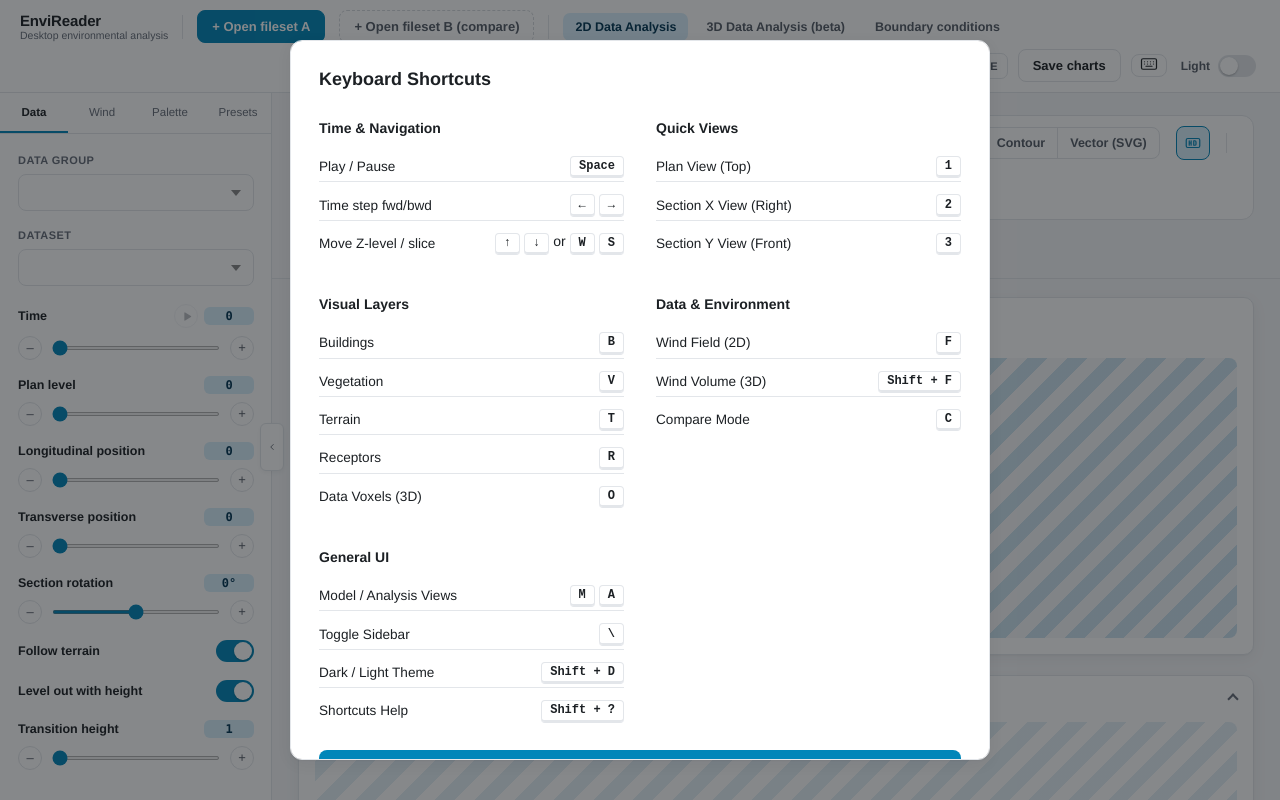
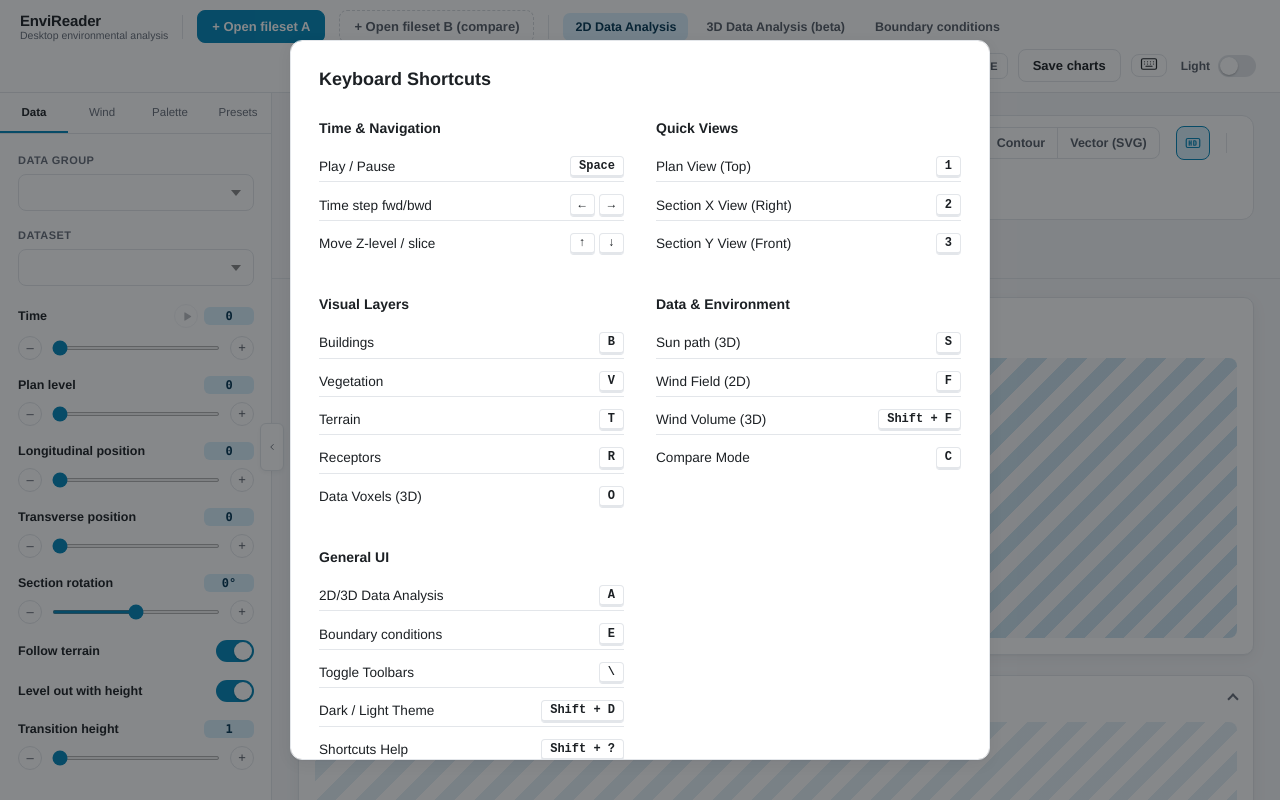
Before and after one commit to grazianoEnzoMarchesani/EnviReader, a React (Vite) app: page / in a window 1280 px wide. Both pictures are taken after a click on the button 1148 px from the left and 65 px from the top of the page. Built offline with nearby package versions, Linux system fonts and the light colour scheme.

Commit message:
shortcut fix

```diff
--- a/src/App.jsx
+++ b/src/App.jsx
@@ -55,9 +55,9 @@ function AppLayout() {
         }));
       }
       // Navigazione spaziale (Frecce Su / Giù oppure W / S)
-      else if (e.code === 'ArrowUp' || e.code === 'ArrowDown' || e.code === 'KeyW' || e.code === 'KeyS') {
+      else if (e.code === 'ArrowUp' || e.code === 'ArrowDown') {
         e.preventDefault();
-        const dir = (e.code === 'ArrowUp' || e.code === 'KeyW') ? 1 : -1;
+        const dir = (e.code === 'ArrowUp') ? 1 : -1;
         set((s) => {
           const dims = s.edxMeta?.dimensions;
           if (!dims) return {};
@@ -73,11 +73,15 @@ function AppLayout() {
       else if (e.code === 'KeyT') toggle('showTerrain');
       else if (e.code === 'KeyR') toggle('showReceptors');
       else if (e.code === 'KeyO') toggle('showDataVoxels');
+      // Sole (S)
+      else if (e.code === 'KeyS') toggle('sunPathEnabled');
       // Vento (F, Shift+F)
       else if (e.code === 'KeyF') toggle(e.shiftKey ? 'showWindVolume' : 'showWindField');
-      // Cambio vista (A, M)
-      else if (e.code === 'KeyA') set({ appView: 'analysis' });
-      else if (e.code === 'KeyM') set({ appView: 'model' });
+      // Cambio vista (A per ciclare 2D/3D, E per boundary)
+      else if (e.code === 'KeyA') {
+        set((s) => ({ appView: s.appView === 'analysis' ? 'model' : 'analysis' }));
+      }
+      else if (e.code === 'KeyE') set({ appView: 'boundary' });
       // Tema chiaro/scuro (Shift + D)
       else if (e.code === 'KeyD' && e.shiftKey) toggleTheme();
       // Comparazione (C)
--- a/src/components/ShortcutsModal.jsx
+++ b/src/components/ShortcutsModal.jsx
@@ -29,7 +29,7 @@ export default function ShortcutsModal() {
             </div>
             <div className="shortcut-row">
               <span className="shortcut-desc">{tr('shortcut_move_z')}</span>
-              <span className="shortcut-keys"><kbd className="shortcut-key">↑</kbd> <kbd className="shortcut-key">↓</kbd> {tr('shortcut_or')} <kbd className="shortcut-key">W</kbd> <kbd className="shortcut-key">S</kbd></span>
+              <span className="shortcut-keys"><kbd className="shortcut-key">↑</kbd> <kbd className="shortcut-key">↓</kbd></span>
             </div>
           </div>
 
@@ -76,6 +76,10 @@ export default function ShortcutsModal() {
           <div className="shortcuts-section">
             <h3 className="credits-subtitle">{tr('shortcuts_data_env')}</h3>
             <div className="shortcut-row">
+              <span className="shortcut-desc">{tr('shortcut_sun_path')}</span>
+              <kbd className="shortcut-key">S</kbd>
+            </div>
+            <div className="shortcut-row">
               <span className="shortcut-desc">{tr('shortcut_wind_field_2d')}</span>
               <kbd className="shortcut-key">F</kbd>
             </div>
@@ -93,7 +97,11 @@ export default function ShortcutsModal() {
             <h3 className="credits-subtitle">{tr('shortcuts_general_ui')}</h3>
             <div className="shortcut-row">
               <span className="shortcut-desc">{tr('shortcut_model_analysis')}</span>
-              <span className="shortcut-keys"><kbd className="shortcut-key">M</kbd> <kbd className="shortcut-key">A</kbd></span>
+              <kbd className="shortcut-key">A</kbd>
+            </div>
+            <div className="shortcut-row">
+              <span className="shortcut-desc">{tr('nav_boundary')}</span>
+              <kbd className="shortcut-key">E</kbd>
             </div>
             <div className="shortcut-row">
               <span className="shortcut-desc">{tr('shortcut_toggle_sidebar')}</span>
--- a/src/components/views/ModelView.jsx
+++ b/src/components/views/ModelView.jsx
@@ -309,6 +309,7 @@ export default function ModelView() {
   const objectsVolumeA = useObjectsVolume(state.filesetA);
   const objectsVolumeB = useObjectsVolume(state.filesetB);
   const sunA = useModelSun(loadedA?.model, state);
+  const sunB = useModelSun(loadedB?.model, state);
   const viewBarCollapsed = state.viewBarCollapsed;
   const [selectedReceptor, setSelectedReceptor] = useState(null);
 
--- a/src/i18n/fallbackEn.js
+++ b/src/i18n/fallbackEn.js
@@ -415,12 +415,13 @@ export const FALLBACK_I18N = {
     "shortcuts_visual_layers": "Visual Layers",
     "layer_data_voxels": "Data Voxels (3D)",
     "shortcuts_data_env": "Data & Environment",
+    "shortcut_sun_path": "Sun path (3D)",
     "shortcut_wind_field_2d": "Wind Field (2D)",
     "shortcut_wind_volume_3d": "Wind Volume (3D)",
     "shortcut_compare_mode": "Compare Mode",
     "shortcuts_general_ui": "General UI",
     "shortcut_model_analysis": "Model / Analysis Views",
-    "shortcut_toggle_sidebar": "Toggle Sidebar",
+    "shortcut_toggle_sidebar": "Toggle Toolbars",
     "shortcut_theme": "Dark / Light Theme",
     "shortcut_help": "Shortcuts Help"
   }
```
Also changed, not shown: fix_translations.js (added, +12 -0 lines), public/translations.json.
